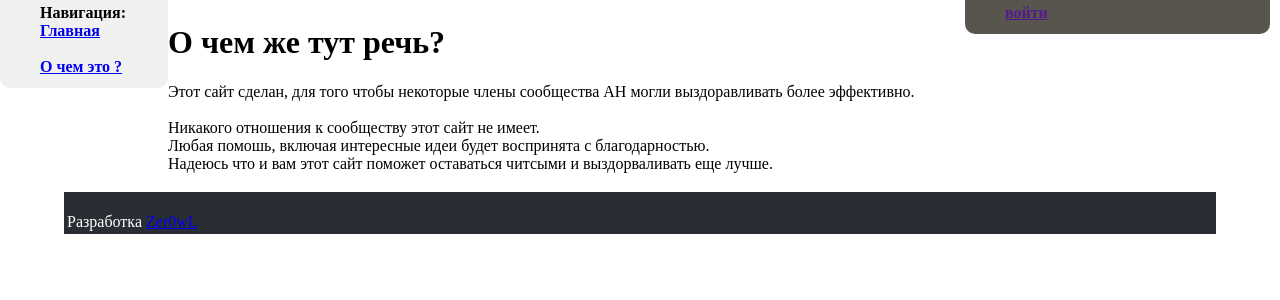
After one commit to zeroowl/djangostep10, a Django app: template templates/about.html in a window 1280 px wide. The commit adds this page. Shown: the top 300 px of the page. Run offline with Django 3.2, Linux system fonts and the light colour scheme; the template is opened without the code that fills it, so the values that code supplies are empty.

Commit message:
Added about Added admin link in navigation Changed question list representation

```diff
--- a/step10/views.py
+++ b/step10/views.py
@@ -59,3 +59,7 @@ def saveResults(request):
 
 
     return HttpResponseRedirect("/")
+
+
+def about(request):
+    return render_to_response('about.html', locals(),context_instance=RequestContext(request))
--- /dev/null
+++ b/templates/about.html
@@ -0,0 +1,17 @@
+{% extends "base.html" %}
+{% block content %}
+<h1>О чем же тут речь?</h1>
+
+<p>
+Этот сайт сделан, для того чтобы некоторые  члены сообщества АН  могли выздоравливать более эффективно.
+<br><br>Никакого отношения к сообществу этот сайт не имеет.
+<br>Любая помошь, включая интересные идеи будет воспринята с благодарностью.
+<br>
+Надеюсь что и вам этот сайт поможет оставаться читсыми и выздорваливать еще лучше.
+
+
+
+
+</p>
+
+{% endblock %}
--- a/templates/base.html
+++ b/templates/base.html
@@ -28,12 +28,12 @@
         <a href="/">Главная</a>
         <br>
         {% if user.is_authenticated %}
-         <a href="/showMyResults"> Посмотреть историю ответов</a>
+         <br><a href="/showMyResults"> Посмотреть историю ответов</a>
           {%  if user.is_staff %}
-              <a href="/admin/"> Админка</a>
+              <br><a href="/admin/"> Админка</a>
           {%  endif %}
         {% endif %}
-
+        <br> <a href="/about/">О чем это ?</a>
     </div>
 
     <div id="footer">
--- a/templates/main.html
+++ b/templates/main.html
@@ -26,7 +26,7 @@
 <div>
      {% ifequal question.type.type_name 'bool' %}
 <FIELDSET>
-  <LEGEND>{{ question.text }}</LEGEND>
+  <!-- <LEGEND>{{ question.text }}</LEGEND> -->
 
   <INPUT name="{{question.field_id}}"
          type="radio"
--- a/urls.py
+++ b/urls.py
@@ -29,6 +29,7 @@ urlpatterns = patterns('',
     (r'^admin/', include(admin.site.urls)),
     (r'^saveResults/',views.saveResults),
     (r'showMyResults/',views.showMyResults),
+    (r'^about/',views.about),
     (r'^static/(?P<path>.*)$', 'django.views.static.serve', {'document_root': settings.MEDIA_ROOT}),
     (settings.LOGIN_URL[1:], login),
     (settings.LOGOUT_URL[1:], logout,{'next_page': settings.LOGIN_REDIRECT_URL}),
```
